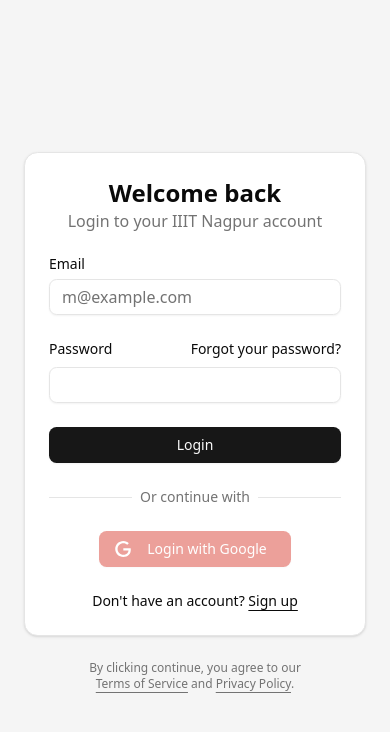
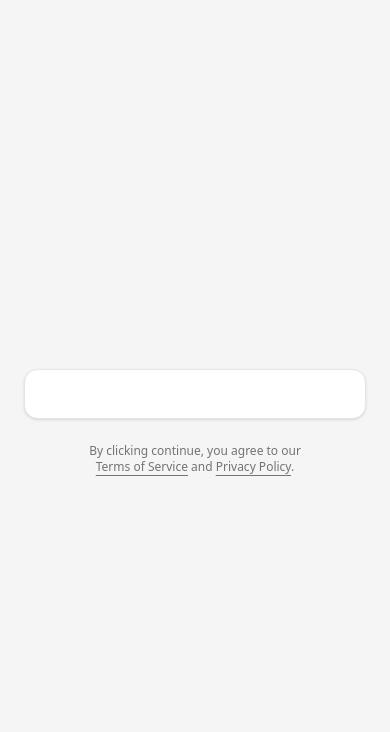
Before and after one commit to iDCoded/iiitn-website, a React (Vite) app in the folder iiitn-website/: page /login in a window 390 px wide. Shown: the top 732 px of the page. Built offline with nearby package versions, Linux system fonts and the light colour scheme.

Commit message:
Implement Signup page and refactor Login component to use SignupForm

```diff
--- a/iiitn-website/src/Login/page.tsx
+++ b/iiitn-website/src/Login/page.tsx
@@ -1,13 +1,11 @@
-import { LoginForm } from "@/components/form/login-form";
+import Signup from "@/components/auth/signup";
 
-function Login() {
+const LoginPage = () => {
 	return (
-		<div className="flex min-h-svh flex-col items-center justify-center bg-muted p-6 md:p-10">
-			<div className="w-full max-w-sm md:max-w-3xl">
-				<LoginForm />
-			</div>
+		<div>
+			<Signup />
 		</div>
 	);
-}
+};
 
-export default Login;
+export default LoginPage;
--- /dev/null
+++ b/iiitn-website/src/components/auth/login.tsx
@@ -0,0 +1,13 @@
+import { LoginForm } from "@/components/form/login-form";
+
+function Login() {
+	return (
+		<div className="flex min-h-svh flex-col items-center justify-center bg-muted p-6 md:p-10">
+			<div className="w-full max-w-sm md:max-w-3xl">
+				<LoginForm />
+			</div>
+		</div>
+	);
+}
+
+export default Login;
--- /dev/null
+++ b/iiitn-website/src/components/auth/signup.tsx
@@ -0,0 +1,13 @@
+import { SignupForm } from "../form/signup-form";
+
+function Signup() {
+	return (
+		<div className="flex min-h-svh flex-col items-center justify-center bg-muted p-6 md:p-10">
+			<div className="w-full max-w-sm md:max-w-3xl">
+				<SignupForm />
+			</div>
+		</div>
+	);
+}
+
+export default Signup;
--- /dev/null
+++ b/iiitn-website/src/components/form/signup-form.tsx
@@ -0,0 +1,28 @@
+import { cn } from "@/lib/utils";
+import { Card, CardContent } from "@/components/ui/card";
+
+export function SignupForm({
+	className,
+	...props
+}: React.ComponentProps<"div">) {
+	return (
+		<div className={cn("flex flex-col gap-6", className)} {...props}>
+			<Card className="overflow-hidden">
+				<CardContent className="grid p-0 md:grid-cols-2">
+					<form className="p-6 md:p-8"></form>
+					<div className="relative hidden bg-muted md:block">
+						<img
+							src="/placeholder.svg"
+							alt="Image"
+							className="absolute inset-0 h-full w-full object-cover dark:brightness-[0.2] dark:grayscale"
+						/>
+					</div>
+				</CardContent>
+			</Card>
+			<div className="text-balance text-center text-xs text-muted-foreground [&_a]:underline [&_a]:underline-offset-4 hover:[&_a]:text-primary">
+				By clicking continue, you agree to our <a href="#">Terms of Service</a>{" "}
+				and <a href="#">Privacy Policy</a>.
+			</div>
+		</div>
+	);
+}
```
